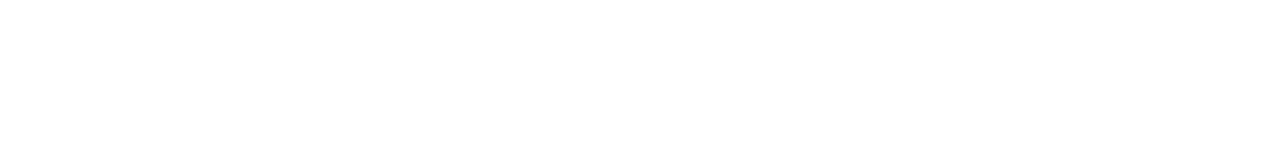
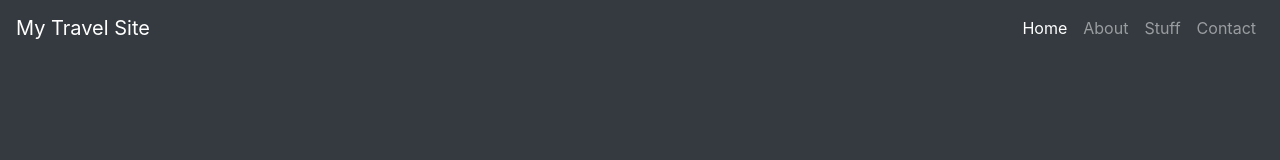
Before and after one commit to Jocodes28/travel_site_bootstrap, a plain HTML site: page index.html in a window 1280 px wide. Drawn offline with nearby package versions, Linux system fonts and the light colour scheme.

Commit message:
added nav bar

```diff
--- a/index.html
+++ b/index.html
@@ -8,8 +8,32 @@
         <!-- Bootstrap CSS link -->
         <link rel="stylesheet" href="https://cdn.jsdelivr.net/npm/bootstrap@4.6.0/dist/css/bootstrap.min.css" integrity="sha384-B0vP5xmATw1+K9KRQjQERJvTumQW0nPEzvF6L/Z6nronJ3oUOFUFpCjEUQouq2+l" crossorigin="anonymous">
     </head>
-    <body>
-
+    <body class="bg-dark text-white">
+        <header>
+            <nav class="navbar navbar-expand-lg navbar-dark bg-dark">
+               <a class="navbar-brand" href="#">My Travel Site</a>
+                <button class="navbar-toggler" type="button" data-toggle="collapse" data-target="#navbarNav" aria-controls="navbarNav" aria-expanded="false" aria-label="Toggle navigation">
+                    <span class="navbar-toggler-icon"></span>
+                </button>
+                <div class="collapse navbar-collapse" id="navbarNav">
+                    <ul class="navbar-nav ml-auto">
+                        <li class="nav-item active">
+                            <!-- actual navigation link with the nav-link class attached -->
+                            <a class="nav-link" href="#">Home</span></a>
+                        </li>
+                        <li class="nav-item">
+                            <a class="nav-link" href="#">About</a>
+                        </li>
+                        <li class="nav-item">
+                            <a class="nav-link" href="#">Stuff</a>
+                        </li>
+                        <li class="nav-item">
+                            <a class="nav-link " href="#"">Contact</a>
+                        </li>
+                    </ul>
+                </div>
+            </nav>
+        </header>
 
         <!-- Bootstrap JavaScript files (bundle) -->
         <script src="https://code.jquery.com/jquery-3.5.1.slim.min.js" integrity="sha384-DfXdz2htPH0lsSSs5nCTpuj/zy4C+OGpamoFVy38MVBnE+IbbVYUew+OrCXaRkfj" crossorigin="anonymous"></script>
```
